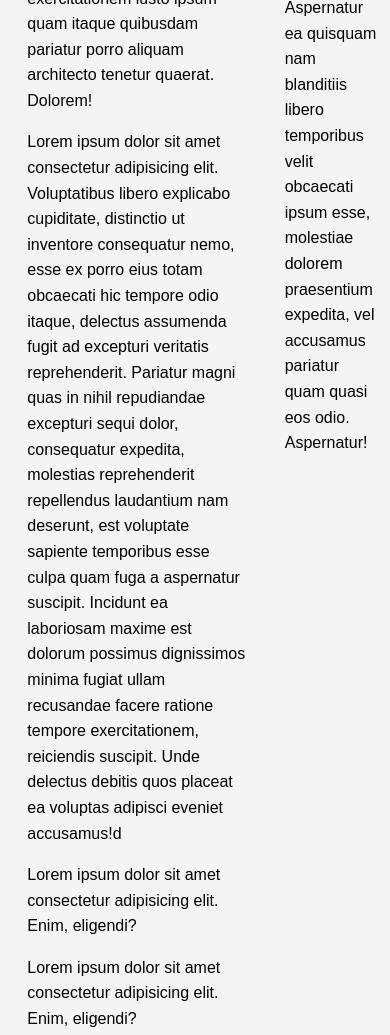
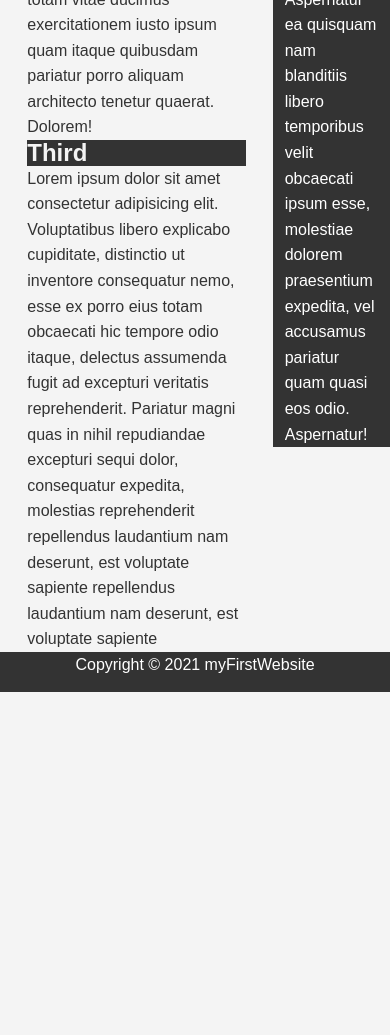
Before and after one commit to JP256/myFirstWebsite, a plain HTML site: page index.html in a window 390 px wide. Shown: the part 820-1855 px from the top of the page. After the commit the page ends 1512 px from the top, so only its background shows below. Drawn offline with Linux system fonts and the light colour scheme.

Commit message:
make all changes before making the website responsive

```diff
--- a/index.html
+++ b/index.html
@@ -34,12 +34,14 @@
     </main>
     <main class="showcase2">
       <div class="container">
-        <section class="first-section">
+        <section class="main-section">
+          <h2>First</h2>
           <p>
             Lorem ipsum dolor sit amet consectetur adipisicing elit. Nobis non
             amet debitis quaerat quia reprehenderit molestiae ipsam perferendis
             officiis soluta?
           </p>
+          <h2>Second</h2>
           <p>
             Lorem ipsum dolor sit, amet consectetur adipisicing elit. Sed,
             magnam! Accusantium velit repellendus soluta provident quia
@@ -47,6 +49,7 @@
             ducimus exercitationem iusto ipsum quam itaque quibusdam pariatur
             porro aliquam architecto tenetur quaerat. Dolorem!
           </p>
+          <h2>Third</h2>
           <p>
             Lorem ipsum dolor sit amet consectetur adipisicing elit.
             Voluptatibus libero explicabo cupiditate, distinctio ut inventore
@@ -55,23 +58,7 @@
             reprehenderit. Pariatur magni quas in nihil repudiandae excepturi
             sequi dolor, consequatur expedita, molestias reprehenderit
             repellendus laudantium nam deserunt, est voluptate sapiente
-            temporibus esse culpa quam fuga a aspernatur suscipit. Incidunt ea
-            laboriosam maxime est dolorum possimus dignissimos minima fugiat
-            ullam recusandae facere ratione tempore exercitationem, reiciendis
-            suscipit. Unde delectus debitis quos placeat ea voluptas adipisci
-            eveniet accusamus!d
-          </p>
-        </section>
-        <section class="second-section">
-          <p>
-            Lorem ipsum dolor sit amet consectetur adipisicing elit. Enim,
-            eligendi?
-          </p>
-        </section>
-        <section class="third-section">
-          <p>
-            Lorem ipsum dolor sit amet consectetur adipisicing elit. Enim,
-            eligendi?
+            repellendus laudantium nam deserunt, est voluptate sapiente
           </p>
         </section>
       </div>
--- a/styles.css
+++ b/styles.css
@@ -12,6 +12,8 @@ body {
 }
 .main-header {
   background-color: coral;
+  height: 40px;
+  padding-top: 15px;
   color: #fff;
   font-weight: bold;
   word-spacing: 10px;
@@ -49,16 +51,40 @@ li a:hover {
 .showcase2 {
   float: left;
   width: 70%;
+  box-sizing: border-box;
+  color: #333;
+  /* border: solid black 1px; */
+}
+.main-section {
+  /* background-color: red; */
+  margin-left: 0;
+  padding-top: 10px;
+  /* border: solid black 1px; */
+}
+.main-section h2,
+p {
+  margin-top: 0;
+  margin-bottom: 0;
+  box-sizing: border-box;
+}
+.main-section h2 {
+  background-color: #333;
+  color: #f4f4f4;
 }
 .aside {
+  padding-top: 10px;
   float: right;
   width: 30%;
+  background-color: #333;
+  color: #fff;
+  box-sizing: border-box;
 }
 .clr {
   clear: both;
 }
-
 .main-footer {
+  height: 40px;
+  margin: auto;
   text-align: center;
   background-color: #333;
   color: #fff;
```
